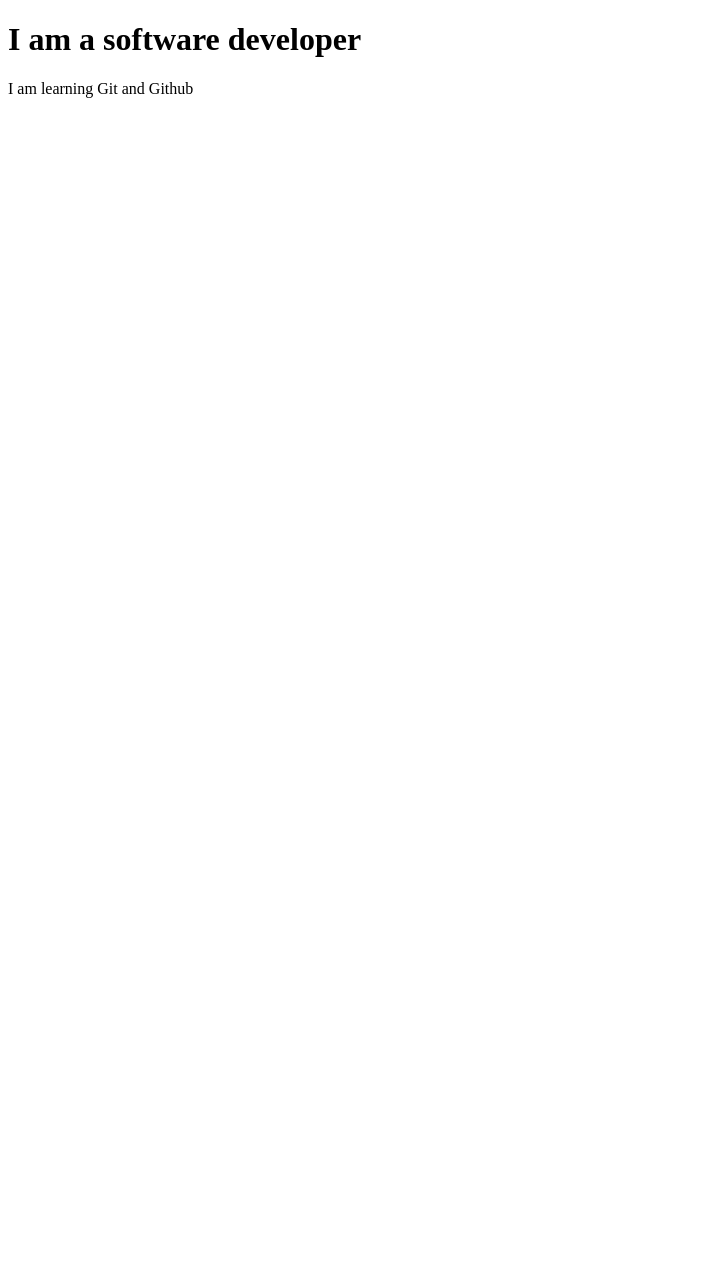
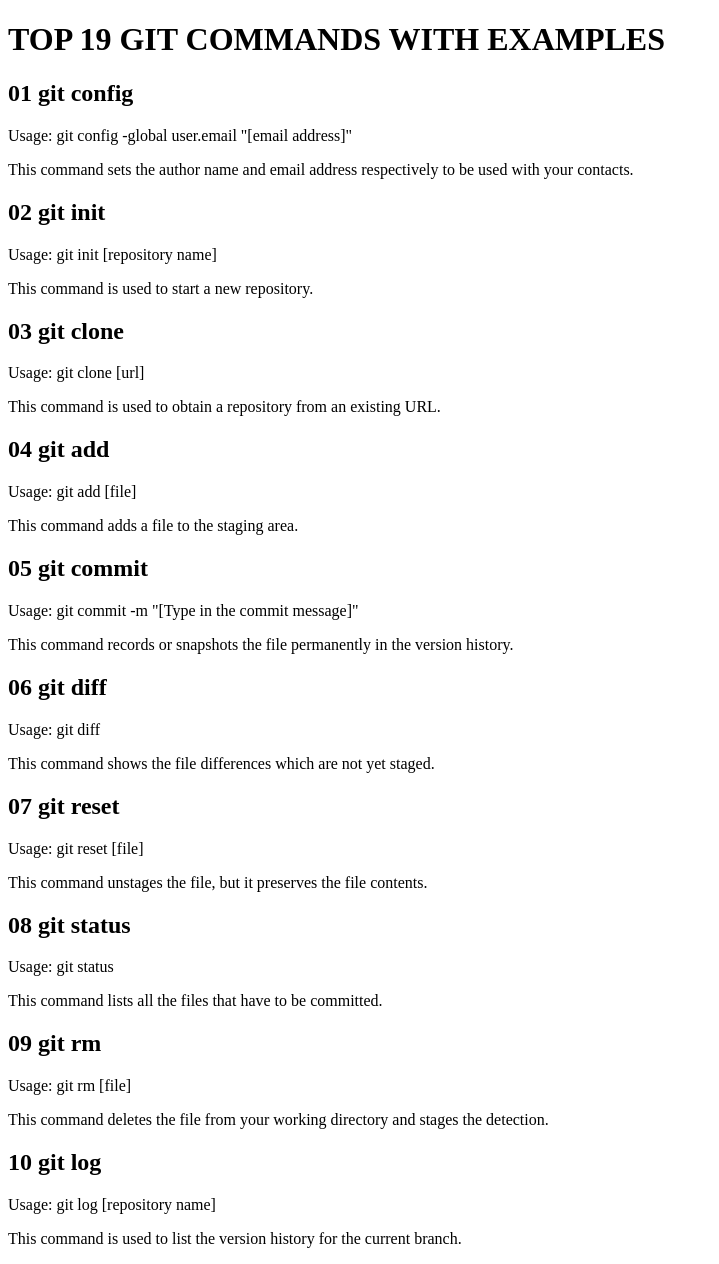
Before and after one commit to Afu-Phina/test_repo, a plain HTML site: page index.html in a window 1280 px wide. Shown: the whole page, without its empty margins (0-719 px from the left). Before the commit the page ends 800 px from the top, so only its background shows below. Drawn offline with Linux system fonts and the light colour scheme.

Commit message:
update markup

```diff
--- a/index.html
+++ b/index.html
@@ -6,8 +6,68 @@
     <title>git practice</title>
 </head>
 <body>
-    <h1>I am a software developer</h1>
-    <p>I am learning Git and Github</p>
+    <div class="container">
+        <h1>TOP 19 GIT COMMANDS WITH EXAMPLES</h1>
+        <div class="card">
+            <h2>01 git config</h2>
+            <p>Usage: git config -global user.email "[email address]"</p>
+            <p>This command sets the author name and email address respectively to be used with your contacts.</p>
+        </div>
 
+        <div class="card">
+            <h2>02 git init</h2>
+            <p>Usage: git init [repository name]</p>
+            <p>This command is used to start a new repository.</p>
+        </div>
+
+        <div class="card">
+            <h2>03 git clone</h2>
+            <p>Usage: git clone [url]</p>
+            <p>This command is used to obtain a repository from an existing URL.</p>
+        </div>
+
+        <div class="card">
+            <h2>04 git add</h2>
+            <p>Usage: git add [file]</p>
+            <p>This command adds a file to the staging area.</p>
+        </div>
+
+        <div class="card">
+            <h2>05 git commit</h2>
+            <p>Usage: git commit -m "[Type in the commit message]"</p>
+            <p>This command records or snapshots the file permanently in the version history.</p>
+        </div>
+
+        <div class="card">
+            <h2>06 git diff</h2>
+            <p>Usage: git diff</p>
+            <p>This command shows the file differences which are not yet staged.</p>
+        </div>
+
+        <div class="card">
+            <h2>07 git reset</h2>
+            <p>Usage: git reset [file]</p>
+            <p>This command unstages the file, but it preserves the file contents.</p>
+        </div>
+
+        <div class="card">
+            <h2>08 git status</h2>
+            <p>Usage: git status</p>
+            <p>This command lists all the files that have to be committed.</p>
+        </div>
+
+        <div class="card">
+            <h2>09 git rm</h2>
+            <p>Usage: git rm [file]</p>
+            <p>This command deletes the file from your working directory and stages the detection.</p>
+        </div>
+
+        <div class="card">
+            <h2>10 git log</h2>
+            <p>Usage: git log [repository name]</p>
+            <p>This command is used to list the version history for the current branch.</p>
+        </div>
+
+    </div>
 </body>
 </html>
```
